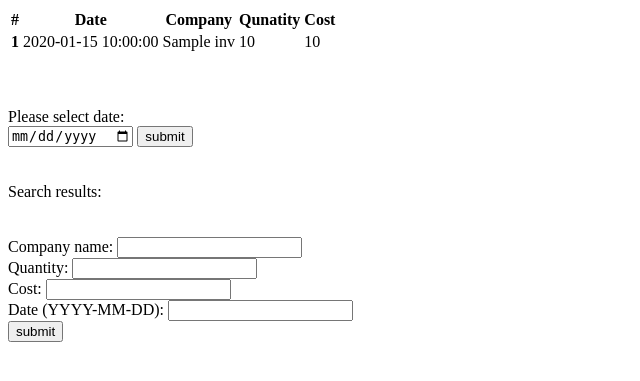
After one commit to naho18/C-portfolio, a Flask app: template templates/user-homepage.html in a window 1280 px wide. The commit adds this page. Shown: the top 381 px of the page, without its empty margins (0-640 px from the left). Run offline with Flask 2, Linux system fonts and the light colour scheme; the template is opened without the code that fills it: most values are stand-ins (such as "Sample title", 1, 10 or a date in 2020); some libraries are stand-ins or nearby versions.

Commit message:
added functions: search by inv and add inv; updated user's homepage

```diff
--- a/server.py
+++ b/server.py
@@ -6,7 +6,8 @@ from flask_debugtoolbar import DebugToolbarExtension
 
 from model import connect_to_db, db, User, Investment, UserInv
 
-from datetime import datetime
+import datetime
+import string
 from jinja2 import StrictUndefined
 
 import unirest
@@ -100,20 +101,24 @@ def display_homepage(user_id):
     """Show current investments in Portfolio"""
 
     user_inv = (UserInv.query.filter_by(user_id=user_id)).all()
-    print user_inv
 
-    current_inv = []
+    # current_inv = []
 
-    for item in user_inv:
-        current_inv.append({'company': item.inv.company_name, 'quantity':
-            item.inv.quantity, 'cost': item.inv.cost})
+    # list of all user's investments
+    # for item in user_inv:
+    #     current_inv.append({'company': item.inv.company_name, 'quantity':
+    #         item.inv.quantity, 'cost': item.inv.cost})
 
-    return jsonify(current_inv)
+    return render_template('user-homepage.html',
+                            user_inv=user_inv)
 
 
-@app.route('/investments?date=<given_date>')
-def find_by_date(given_date):
+@app.route('/investments-by-date.json')
+def find_by_date():
     """Returns the state of all investments on a given date"""
+
+    input_date = request.args.get('date')
+    print 'input date', input_date
 
     user_id = session['user']
     user_inv = (UserInv.query.filter_by(user_id=user_id)).all()
@@ -121,11 +126,41 @@ def find_by_date(given_date):
     inv_by_date = []
 
     for item in user_inv:
-        if str(item.inv.date_of_investment) == given_date:
+        if str(item.inv.date_of_investment) == input_date:
             inv_by_date.append({'company': item.inv.company_name, 'quantity':
                 item.inv.quantity, 'cost': item.inv.cost})
 
-    return jsonify(current_inv)
+    print 'inv by date', inv_by_date
+
+    # inv_results = str(inv_by_date)
+
+    return jsonify(inv_by_date)
+
+
+@app.route('/add-investment.json', methods=['POST'])
+def add_investment():
+    """Adds investment and updates database"""
+
+    company_name = request.form['company-name']
+    date_of_entry = datetime.datetime.today().strftime('%Y-%m-%d')
+
+    input_quantity = request.form['quantity']
+    # quantity = int(str(input_quantity).replace(',', ''))
+
+    input_cost = request.form['cost']
+    # cost = int(str(input_cost).replace(',', ''))
+    date_of_investment = request.form['inv-date']
+
+    print 'doi ', date_of_investment
+
+    # new_inv = Investment(date_of_investment=date_of_investment,
+    #     company_name=company_name, quantity=quantity, cost=cost)
+
+    # db.session.add(new_inv)
+    # db.session.commit()
+
+    return jsonify('investment added!')
+
 
 
 ##############################################################################
--- /dev/null
+++ b/static/add-inv.js
@@ -0,0 +1,25 @@
+<!-- ///////////////////////// Add new investment ///////////////////////// -->
+"use strict";
+
+    function addNewInv(results) {
+        // display investment by date
+        console.log('hello');
+        console.log(results);
+
+    }
+
+    function addInv(evt) {
+        evt.preventDefault();
+        let formInputs = {
+            "company-name": $("#company-name").val(),
+            "quantity": $("#quantity").val(),
+            "cost": $("#cost").val(),
+            "date": $("#inv-date").val(),
+        };
+
+        $.post("/add-investment.json",
+               formInputs,
+               addNewInv);
+    }
+
+    $("#add-inv-form").on("submit", addInv);
--- /dev/null
+++ b/static/search-inv.js
@@ -0,0 +1,24 @@
+<!-- /////////////////// Search investment by date ///////////////////////// -->
+"use strict";
+
+    function displayInv(results) {
+        // display investment by date
+        console.log(results);
+        var str = JSON.stringify(results, null, 2);
+        $('#search-results').html(str);
+
+
+    }
+
+    function searchInv(evt) {
+        evt.preventDefault();
+        let formInputs = {
+            "date": $("#date").val(),
+        };
+
+        $.get("/investments-by-date.json",
+               formInputs,
+               displayInv);
+    }
+
+    $("#search-inv-form").on("submit", searchInv);
--- a/templates/base.html
+++ b/templates/base.html
@@ -13,8 +13,10 @@
 
 
   <!-- JavaScript/jQuery -->
+  <script src="https://code.jquery.com/jquery-3.2.1.min.js"></script>
   <script type="text/javascript" src="https://d3js.org/d3.v4.min.js"></script>
-  <script src="https://code.jquery.com/jquery-3.2.1.min.js"></script>
+
+
 
 </head>
 
--- /dev/null
+++ b/templates/user-homepage.html
@@ -0,0 +1,81 @@
+{% extends 'base.html' %}
+  <script src="https://code.jquery.com/jquery-3.3.1.slim.min.js" integrity="sha384-q8i/X+965DzO0rT7abK41JStQIAqVgRVzpbzo5smXKp4YfRvH+8abtTE1Pi6jizo" crossorigin="anonymous"></script>
+  <script src="https://cdnjs.cloudflare.com/ajax/libs/popper.js/1.14.3/umd/popper.min.js" integrity="sha384-ZMP7rVo3mIykV+2+9J3UJ46jBk0WLaUAdn689aCwoqbBJiSnjAK/l8WvCWPIPm49" crossorigin="anonymous"></script>
+  <script src="https://stackpath.bootstrapcdn.com/bootstrap/4.1.1/js/bootstrap.min.js" integrity="sha384-smHYKdLADwkXOn1EmN1qk/HfnUcbVRZyYmZ4qpPea6sjB/pTJ0euyQp0Mk8ck+5T" crossorigin="anonymous"></script>
+
+{% block content %}
+
+
+      <!-- home, display all investments -->
+          <div id='all-investments'>
+
+            <table class="table table-hover">
+              <thead>
+                <tr>
+                  <th scope="col">#</th>
+                  <th scope="col">Date</th>
+                  <th scope="col">Company</th>
+                  <th scope="col">Qunatity</th>
+                  <th scope="col">Cost</th>
+                </tr>
+              </thead>
+
+                <tbody>
+                {% for item in user_inv %}
+                  <tr>
+                    <th scope="row"> {{ loop.index }}</th>
+                    <td>{{ item.inv.date_of_investment }}</td>
+                    <td>{{ item.inv.company_name }}</td>
+                    <td>{{ item.inv.quantity }}</td>
+                    <td>{{ item.inv.cost }}</td>
+                  </tr>
+                {% endfor %}
+                </tbody>
+            </table>
+
+          </div>
+
+      <br><br><br>
+
+
+      <!-- search, find investment by date -->
+
+
+        <div id='search-inv'>
+          <form id='search-inv-form'>
+            Please select date:<br>
+            <input id="date" type="date">
+            <input id='search-inv-btn' type='submit' value='submit'>
+          </form>
+        </div>
+
+        <br><br>
+        <div id='search-results'>
+          Search results: <br>
+
+        </div>
+
+        <script type=text/javascript src="{{
+          url_for('static', filename='search-inv.js') }}"></script>
+          <br><br>
+
+
+      <!-- add investment -->
+        <div id='add-inv'>
+          <form id='add-inv-form'>
+            Company name: <input type="text" id='company-name'><br>
+            Quantity: <input type="text" id='quantity'><br>
+            Cost: <input type="text" id='cost'><br>
+            Date (YYYY-MM-DD): <input type="text" id="invdate"><br>
+            <input id='add-inv-btn' type='submit' value='submit'>
+          </form>
+        </div>
+
+        <script type=text/javascript src="{{
+          url_for('static', filename='add-inv.js') }}"></script>
+
+
+      <!-- update -->
+
+
+{% endblock %}
```
